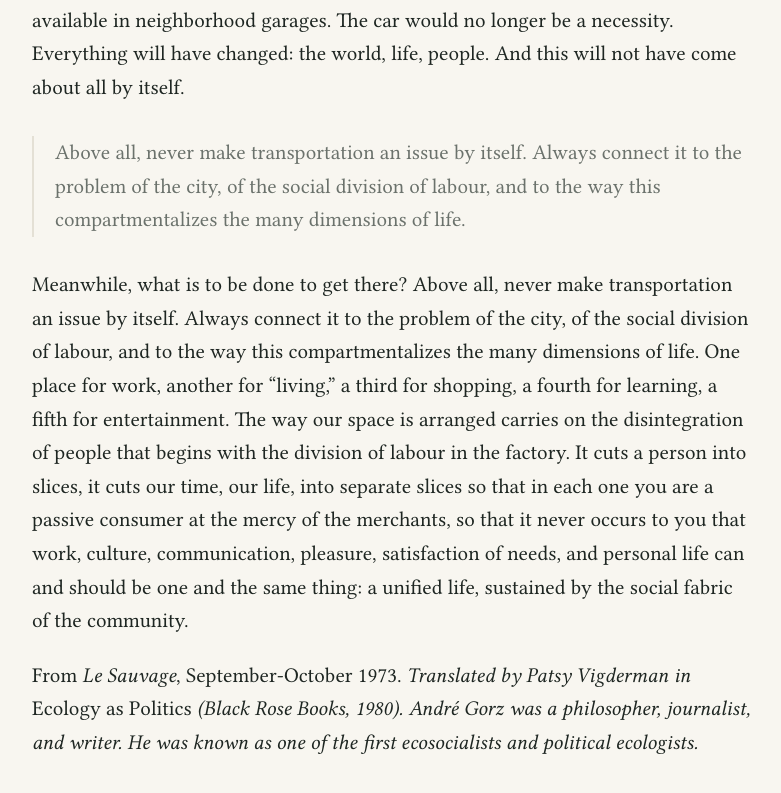
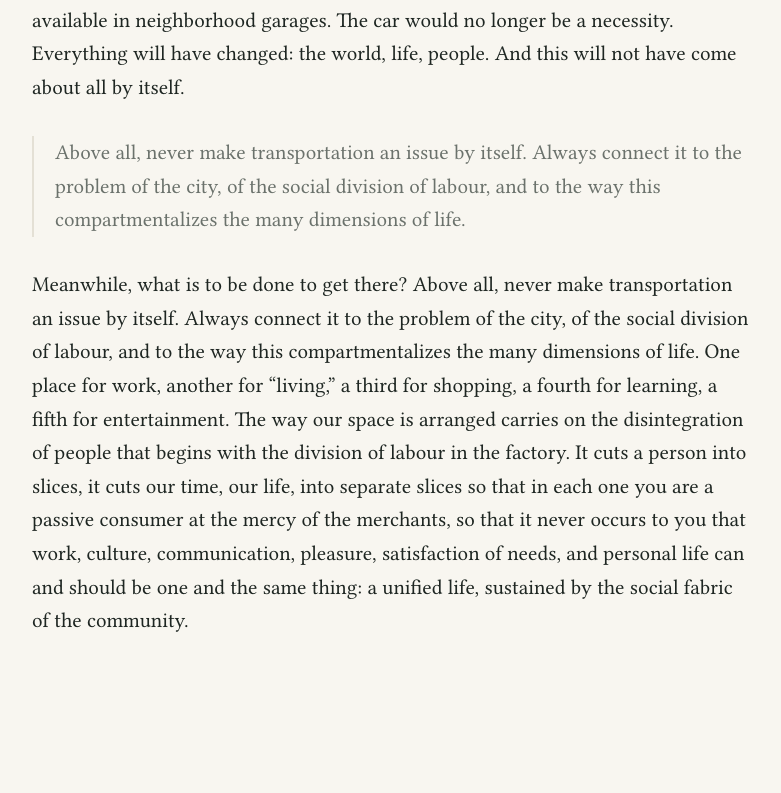
Before and after one commit to giboul/readandfocusblog, an Eleventy site: page articles/TheSocialIdeologyOfTheMotorcar.md in a window 1280 px wide. Shown: the part 9053-9846 px from the top of the page, without its empty margins (248-1029 px from the left). After the commit the page ends 9792 px from the top, so only its background shows below. Built offline with nearby package versions, Linux system fonts and the light colour scheme; Eleventy itself is replaced by a stand-in of ours; files that its build step writes are made by us from their sources.

Commit message:
remove footer

```diff
--- a/articles/TheSocialIdeologyOfTheMotorcar.md
+++ b/articles/TheSocialIdeologyOfTheMotorcar.md
@@ -53,7 +53,3 @@ These new cities might be federations of communities (or neighborhoods) surround
 >Above all, never make transportation an issue by itself. Always connect it to the problem of the city, of the social division of labour, and to the way this compartmentalizes the many dimensions of life.
 
 Meanwhile, what is to be done to get there? Above all, never make transportation an issue by itself. Always connect it to the problem of the city, of the social division of labour, and to the way this compartmentalizes the many dimensions of life. One place for work, another for “living,” a third for shopping, a fourth for learning, a fifth for entertainment. The way our space is arranged carries on the disintegration of people that begins with the division of labour in the factory. It cuts a person into slices, it cuts our time, our life, into separate slices so that in each one you are a passive consumer at the mercy of the merchants, so that it never occurs to you that work, culture, communication, pleasure, satisfaction of needs, and personal life can and should be one and the same thing: a unified life, sustained by the social fabric of the community.
-
-From _Le Sauvage_, September-October 1973.
-_Translated by Patsy Vigderman in_ Ecology as Politics _(Black Rose Books, 1980)._
-_André Gorz was a philosopher, journalist, and writer. He was known as one of the first ecosocialists and political ecologists._
```
